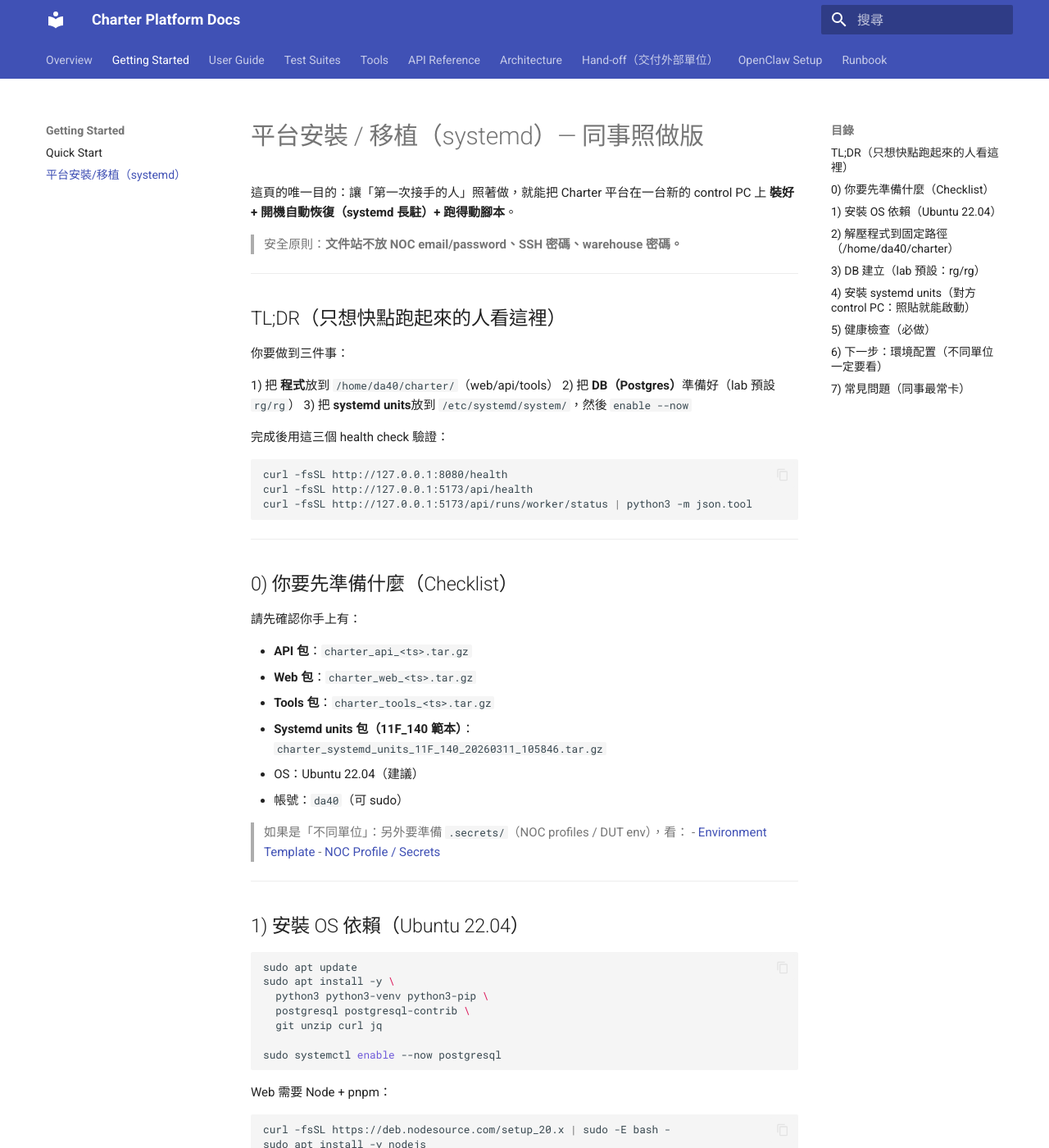
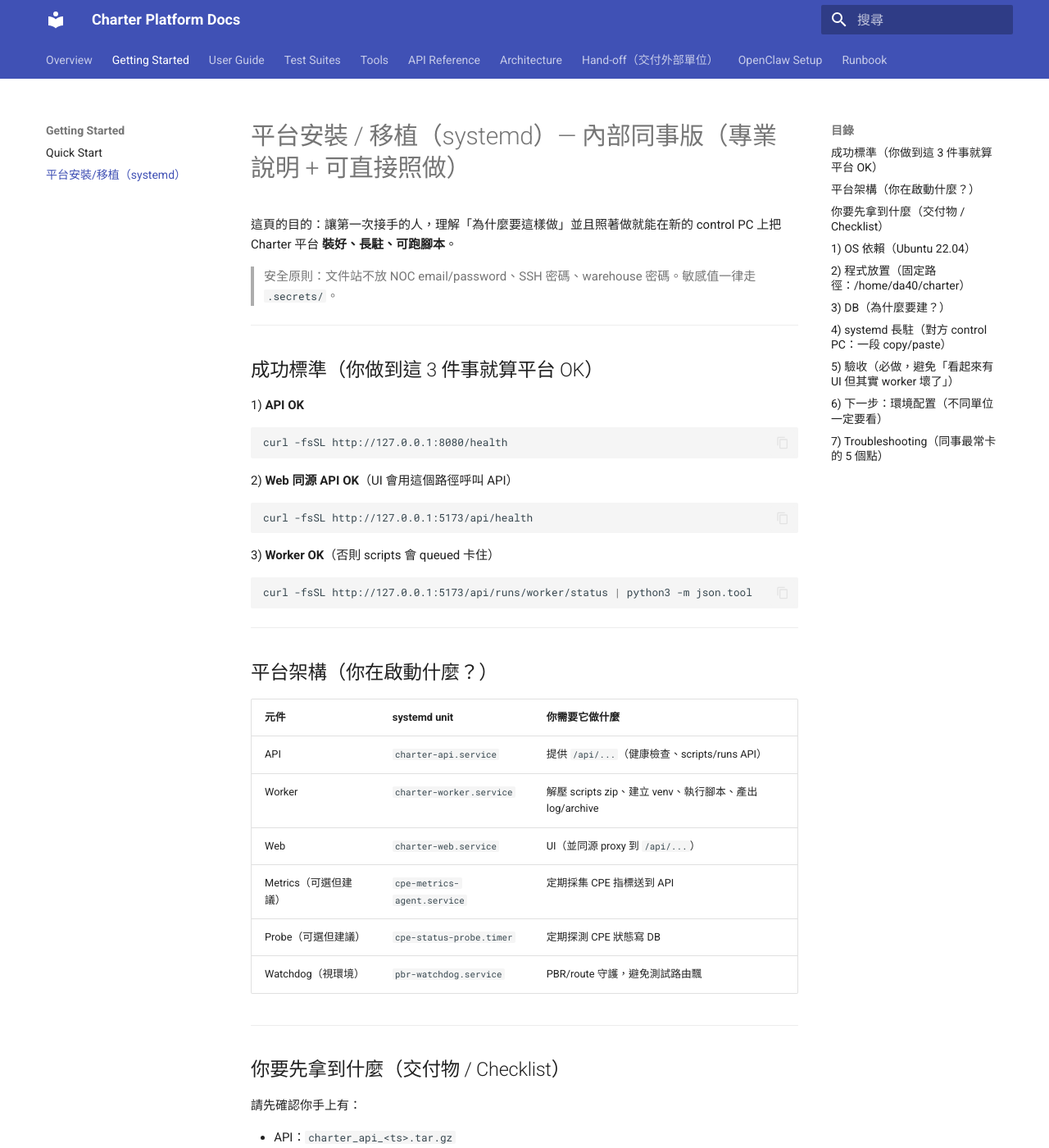
Before and after one commit to askeywifisit-ui/charter_project, an MkDocs documentation site: the page built from docs/charter_site/docs/getting_started/platform_install.md, in a window 1280 px wide and 1400 px high. Shown: the whole window at 82% size. Built offline with MkDocs 1.6.1 and Material for MkDocs 9.7.7, drawn with Linux system fonts in a browser that asks for light colours; comment, search, counter and statistics services are not loaded; some of the changed text lies outside the part shown.

Commit message:
Docs: improve platform_install with professional internal-colleague narrative (success criteria + architecture + gates)

````diff
--- a/docs/charter_site/docs/getting_started/platform_install.md
+++ b/docs/charter_site/docs/getting_started/platform_install.md
@@ -1,47 +1,59 @@
-# 平台安裝 / 移植（systemd）— 同事照做版
+# 平台安裝 / 移植（systemd）— 內部同事版（專業說明 + 可直接照做）
 
-這頁的唯一目的：讓「第一次接手的人」照著做，就能把 Charter 平台在一台新的 control PC 上 **裝好 + 開機自動恢復（systemd 長駐）+ 跑得動腳本**。
+這頁的目的：讓第一次接手的人，理解「為什麼要這樣做」並且照著做就能在新的 control PC 上把 Charter 平台 **裝好、長駐、可跑腳本**。
 
-> 安全原則：**文件站不放 NOC email/password、SSH 密碼、warehouse 密碼。**
+> 安全原則：文件站不放 NOC email/password、SSH 密碼、warehouse 密碼。敏感值一律走 `.secrets/`。
 
 ---
 
-## TL;DR（只想快點跑起來的人看這裡）
+## 成功標準（你做到這 3 件事就算平台 OK）
 
-你要做到三件事：
-
-1) 把 **程式**放到 `/home/da40/charter/`（web/api/tools）
-2) 把 **DB（Postgres）**準備好（lab 預設 `rg/rg`）
-3) 把 **systemd units**放到 `/etc/systemd/system/`，然後 `enable --now`
-
-完成後用這三個 health check 驗證：
-
+1) **API OK**
 ```bash
 curl -fsSL http://127.0.0.1:8080/health
+```
+
+2) **Web 同源 API OK**（UI 會用這個路徑呼叫 API）
+```bash
 curl -fsSL http://127.0.0.1:5173/api/health
+```
+
+3) **Worker OK**（否則 scripts 會 queued 卡住）
+```bash
 curl -fsSL http://127.0.0.1:5173/api/runs/worker/status | python3 -m json.tool
 ```
 
 ---
 
-## 0) 你要先準備什麼（Checklist）
+## 平台架構（你在啟動什麼？）
+
+| 元件 | systemd unit | 你需要它做什麼 |
+|---|---|---|
+| API | `charter-api.service` | 提供 `/api/...`（健康檢查、scripts/runs API） |
+| Worker | `charter-worker.service` | 解壓 scripts zip、建立 venv、執行腳本、產出 log/archive |
+| Web | `charter-web.service` | UI（並同源 proxy 到 `/api/...`） |
+| Metrics（可選但建議） | `cpe-metrics-agent.service` | 定期採集 CPE 指標送到 API |
+| Probe（可選但建議） | `cpe-status-probe.timer` | 定期探測 CPE 狀態寫 DB |
+| Watchdog（視環境） | `pbr-watchdog.service` | PBR/route 守護，避免測試路由飄 |
+
+---
+
+## 你要先拿到什麼（交付物 / Checklist）
 
 請先確認你手上有：
 
-- **API 包**：`charter_api_<ts>.tar.gz`
-- **Web 包**：`charter_web_<ts>.tar.gz`
-- **Tools 包**：`charter_tools_<ts>.tar.gz`
-- **Systemd units 包（11F_140 範本）**：`charter_systemd_units_11F_140_20260311_105846.tar.gz`
-- OS：Ubuntu 22.04（建議）
-- 帳號：`da40`（可 sudo）
+- API：`charter_api_<ts>.tar.gz`
+- Web：`charter_web_<ts>.tar.gz`
+- Tools：`charter_tools_<ts>.tar.gz`
+- Systemd units（11F_140 範本）：`charter_systemd_units_11F_140_20260311_105846.tar.gz`
 
-> 如果是「不同單位」：另外要準備 `.secrets/`（NOC profiles / DUT env），看：
+> 不同單位/不同環境一定會需要另外準備 `.secrets/`（NOC profiles / DUT env）：
 > - [Environment Template](../environment_template.md)
 > - [NOC Profile / Secrets](../handoff/noc_profile_secrets.md)
 
 ---
 
-## 1) 安裝 OS 依賴（Ubuntu 22.04）
+## 1) OS 依賴（Ubuntu 22.04）
 
 ```bash
 sudo apt update
@@ -54,7 +66,6 @@
 ```
 
 Web 需要 Node + pnpm：
-
 ```bash
 curl -fsSL https://deb.nodesource.com/setup_20.x | sudo -E bash -
 sudo apt install -y nodejs
@@ -72,7 +83,9 @@
 
 ---
 
-## 2) 解壓程式到固定路徑（/home/da40/charter）
+## 2) 程式放置（固定路徑：/home/da40/charter）
+
+> systemd unit 會用 `WorkingDirectory/ExecStart` 指到這些路徑，所以路徑對齊是第一優先。
 
 ```bash
 sudo mkdir -p /home/da40/charter
@@ -85,14 +98,18 @@
 tar -xzf /path/to/charter_tools_<ts>.tar.gz
 ```
 
-完成後你至少要看得到：
+檢查（缺一個都會起不來）：
 - `/home/da40/charter/apps/api/`
 - `/home/da40/charter/apps/web/`
 - `/home/da40/charter/tools/`
 
 ---
 
-## 3) DB 建立（lab 預設：rg/rg）
+## 3) DB（為什麼要建？）
+
+平台用 Postgres 存 scripts/runs/worker 狀態等資料。
+
+Lab 預設沿用 11F_140：`rg/rg`（內部環境 OK）。
 
 ```bash
 sudo -iu postgres
@@ -104,14 +121,15 @@
 psql -h 127.0.0.1 -U rg -d rg -c '\\conninfo'
 ```
 
-> 注意：乾淨環境通常還需要 schema（表）初始化；若你跑起來後 API/worker 報 table 不存在，請走「schema-only 匯入」或「完整 DB 還原」。
+> 若你看到錯誤像「table does not exist」：代表 DB schema 沒初始化。
+> 解法：做 schema-only 匯入或完整 DB 還原（見交付流程）。
 
 ---
 
-## 4) 安裝 systemd units（對方 control PC：照貼就能啟動）
+## 4) systemd 長駐（對方 control PC：一段 copy/paste）
 
 > 情境：對方 control PC **不能**連 11F_140。
-> 你只要把 units tar.gz 拿到手，照下面貼上即可。
+> 作法：拿到 units tar.gz 後，解壓到 `/etc/systemd/system`，再 `enable --now`。
 
 ```bash
 # (A) 解壓 unit 到 /etc/systemd/system
@@ -129,22 +147,19 @@
   charter-web.service \
   pbr-watchdog.service
 
-# (D) 看狀態（至少確認 api/worker/web）
+# (D) 立即驗收（至少確認 api/worker/web）
 sudo systemctl status charter-api.service charter-worker.service charter-web.service --no-pager
 ```
 
+為什麼要 `enable`：因為只 `start` 的話，reboot 後不會自動起來。
+
 ---
 
-## 5) 健康檢查（必做）
+## 5) 驗收（必做，避免「看起來有 UI 但其實 worker 壞了」）
 
 ```bash
-# API health
 curl -fsSL http://127.0.0.1:8080/health
-
-# Web 同源 API health
 curl -fsSL http://127.0.0.1:5173/api/health
-
-# Worker
 curl -fsSL http://127.0.0.1:5173/api/runs/worker/status | python3 -m json.tool
 ```
 
@@ -152,7 +167,7 @@
 
 ## 6) 下一步：環境配置（不同單位一定要看）
 
-平台 service 起來後，下一步就是把「環境變動值」填齊（網卡/CPE/NOC profiles/secrets）。請依序看：
+平台 service 起來後，下一步就是把「環境變動值」填齊（網卡/CPE/NOC profiles/secrets）。
 
 1) [Environment Template（哪些欄位要替換）](../environment_template.md)
 2) [NOC profile / secrets（放哪裡、權限、template）](../handoff/noc_profile_secrets.md)
@@ -164,11 +179,13 @@
 
 ---
 
-## 7) 常見問題（同事最常卡）
+## 7) Troubleshooting（同事最常卡的 5 個點）
 
-- UI 打得開但 `/api/...` timeout：先看 `systemctl status charter-api.service`。
-- run queued 卡住：先看 `systemctl status charter-worker.service` + worker status API。
-- 1015/429（trycloudflare）：請改用內網 IP（`http://<control_pc_ip>:8000`）或 named tunnel 固定網址。
+- UI 有，但 `/api/...` timeout：`systemctl status charter-api.service` + `journalctl -u charter-api.service -n 200 --no-pager`
+- run queued 卡住：`systemctl status charter-worker.service` + worker status API
+- Web 起不來：`systemctl status charter-web.service`（常見是 node/pnpm 沒裝或 run_web.sh 權限）
+- DB 連不上：確認 `DATABASE_URL/PSQL_URL`（unit drop-in）與 Postgres running
+- PBR/路由飄：先暫停 watchdog 釐清（或依環境調整 IF/SRC/GW/SUB）
 
 ---
 
@@ -192,7 +209,7 @@
     2) daemon-reload
     3) start：api → worker → metrics → probe.timer → web → watchdog
 
-??? note "（可選）11F_140 unit 節錄（只做對照，不給對方 copy）"
+??? note "（可選）11F_140 unit 節錄（只做對照）"
 
     ```bash
     sudo systemctl cat charter-worker.service
````
Also changed, not shown: other parts of docs/charter_site/docs/getting_started/platform_install.md (+1 -1 lines).
